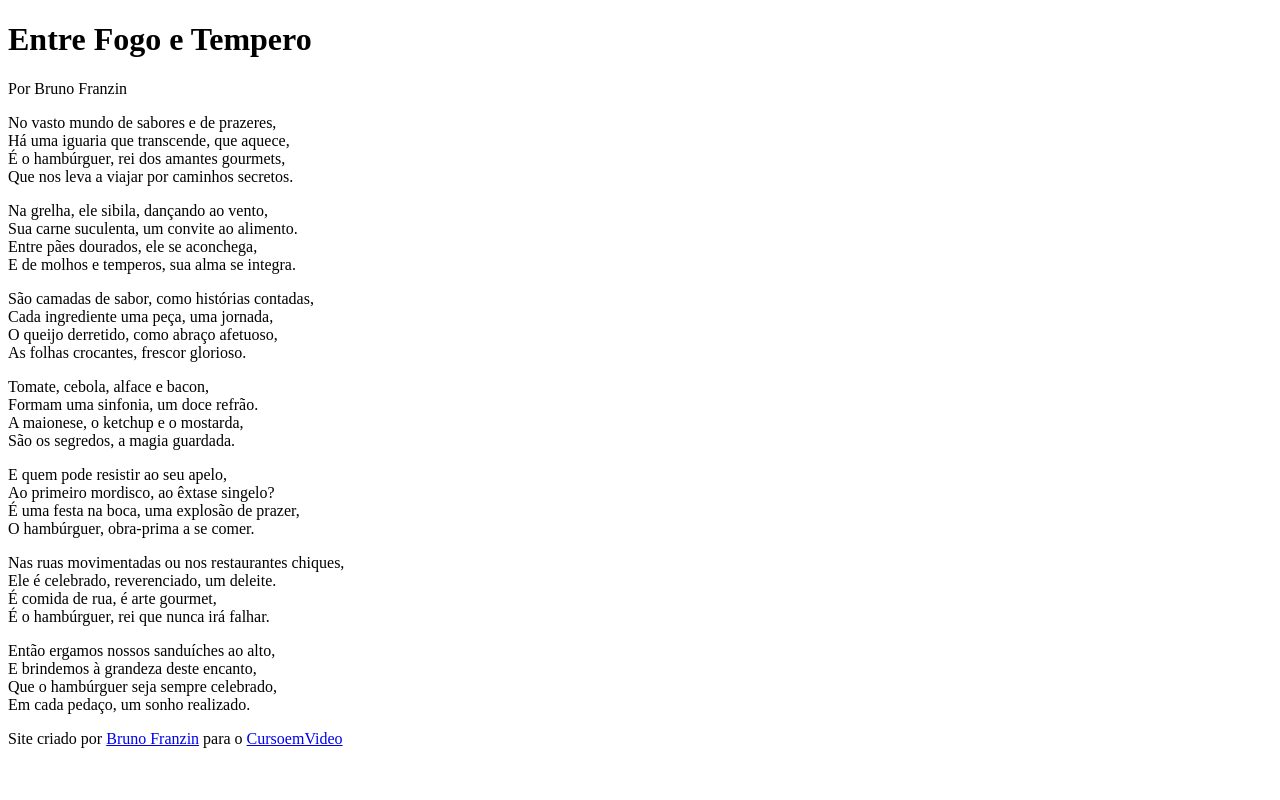
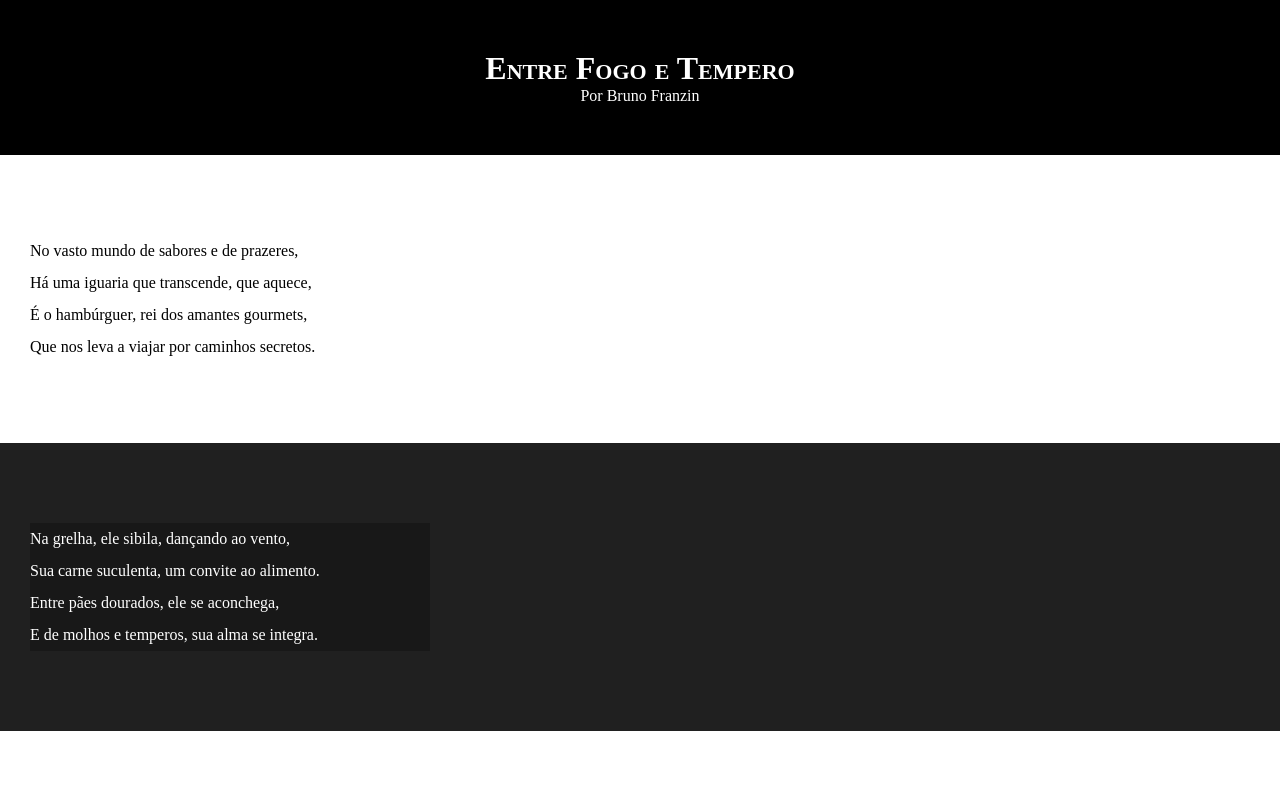
Before and after one commit to bruno-franzin/html-css, a plain HTML site: page desafios/desafio12/index.html in a window 1280 px wide. Shown: the top 800 px of the page. Drawn offline with Linux system fonts and the light colour scheme.

Commit message:
atualizei estilo de textos e blocos

```diff
--- a/desafios/desafio12/estilo/style.css
+++ b/desafios/desafio12/estilo/style.css
@@ -1 +1,65 @@
 @charset "UTF-8";
+
+* {
+    margin: 0px;
+    padding: 0px;
+}
+
+html, body {
+    min-height: 100vh;
+    background-color: darkgray;
+}
+
+header {
+    background-color: black;
+    color: white;
+    text-align: center;
+}
+
+header > h1 {
+    padding-top: 50px;
+    font-variant: small-caps;
+}
+
+header > p {
+    padding-bottom: 50px;
+}
+
+header a, footer a {
+    color: white;
+    text-decoration: none;
+    font-weight: bolder;
+}
+
+header a:hover, footer a:hover {
+    text-decoration: underline;
+}
+
+section {
+    padding-top: 10vh;
+    padding-bottom: 10vh;
+    line-height: 2em;
+    padding-left: 30px;
+}
+
+section.normal {
+    background-color: white;
+    color: black;
+}
+
+section.imagem {
+    background-color: rgb(32, 32, 32);
+    color: white;
+}
+
+section.imagem > p {
+    width: 400px;
+    background-color: rgba(0, 0, 0, 0.26);
+}
+
+footer {
+    background-color: black;
+    color: white;
+    text-align: center;
+    padding: 10px;
+}
--- a/desafios/desafio12/index.html
+++ b/desafios/desafio12/index.html
@@ -12,7 +12,7 @@
             <p>Por Bruno Franzin</p>
         </header>
 
-        <section>
+        <section class="normal">
             <p>
                 No vasto mundo de sabores e de prazeres, <br>
                 Há uma iguaria que transcende, que aquece, <br>
@@ -21,7 +21,7 @@
             </p>
         </section>
 
-        <section>
+        <section class="imagem">
             <p>
                 Na grelha, ele sibila, dançando ao vento, <br>
                 Sua carne suculenta, um convite ao alimento. <br>
@@ -30,7 +30,7 @@
             </p>
         </section>
 
-        <section>
+        <section class="normal">
             <p>
                 São camadas de sabor, como histórias contadas, <br>
                 Cada ingrediente uma peça, uma jornada, <br>
@@ -46,7 +46,7 @@
             </p>
         </section>
 
-        <section>
+        <section class="imagem">
             <p>
                 E quem pode resistir ao seu apelo, <br>
                 Ao primeiro mordisco, ao êxtase singelo? <br>
@@ -55,7 +55,7 @@
             </p>
         </section>
 
-        <section>
+        <section class="normal">
             <p>
                 Nas ruas movimentadas ou nos restaurantes chiques, <br>
                 Ele é celebrado, reverenciado, um deleite. <br>
```
